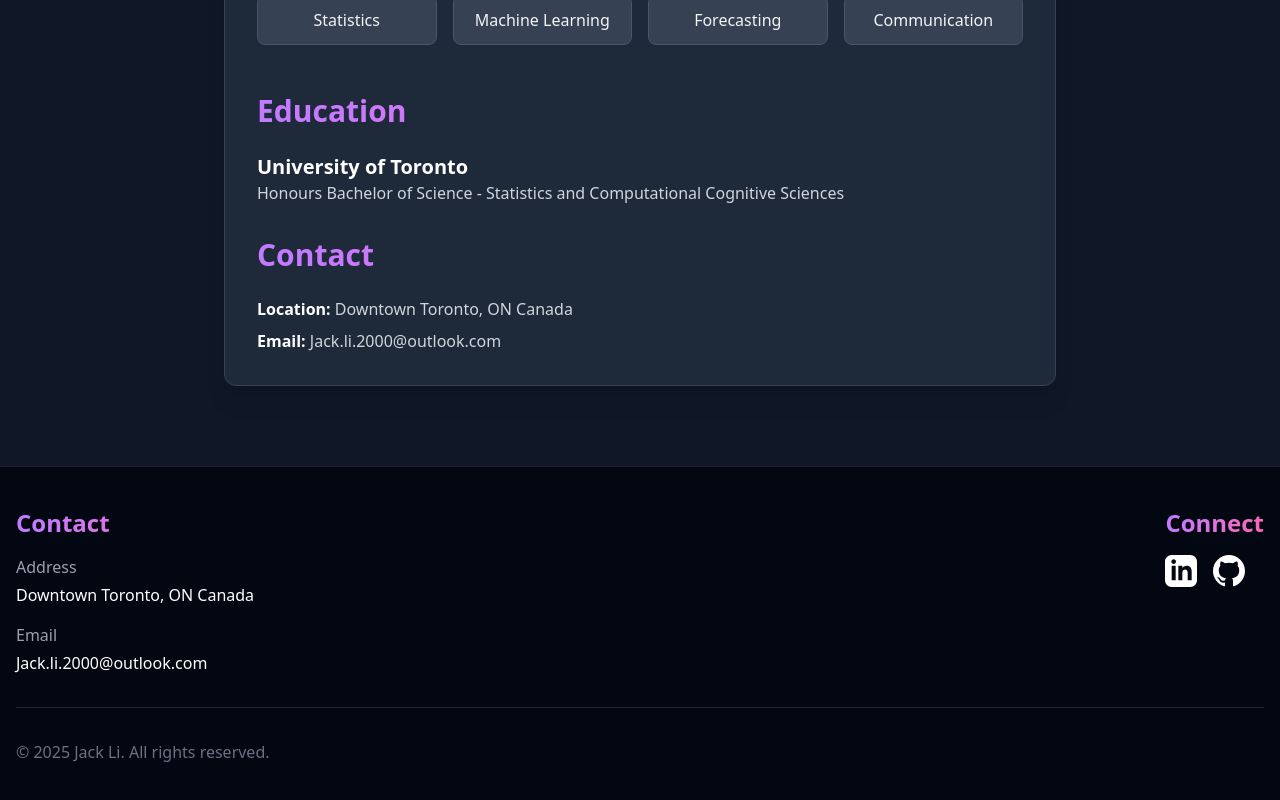
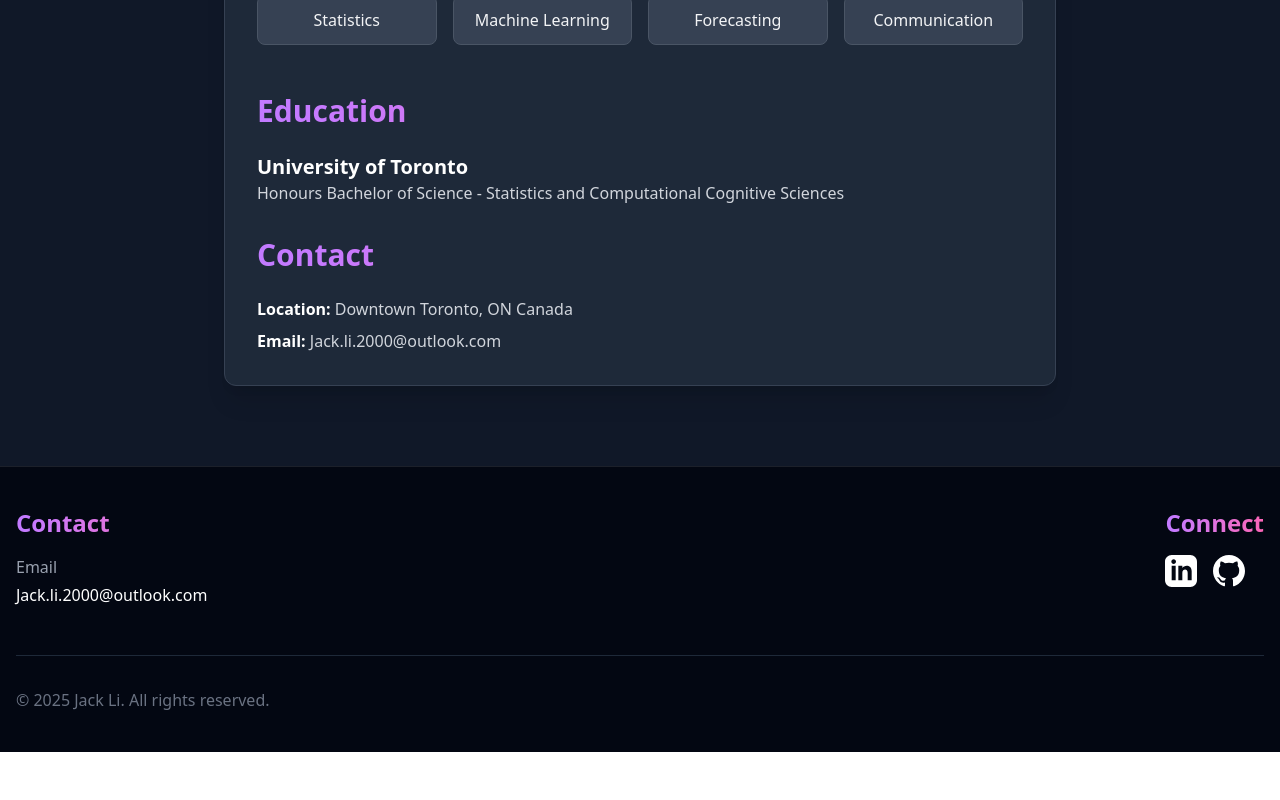
Before and after one commit to jack-li-2000/JackLiPortfolio, a SvelteKit app: page /generic in a window 1280 px wide. Shown: the part 2445-3245 px from the top of the page. After the commit the page ends 3197 px from the top, so only its background shows below. Built offline with nearby package versions, Linux system fonts and the light colour scheme.

Commit message:
Update +page.svelte

```diff
--- a/src/routes/generic/+page.svelte
+++ b/src/routes/generic/+page.svelte
@@ -183,10 +183,6 @@
         <div class="mb-6 md:mb-0">
           <h3 class="text-2xl font-bold mb-4 bg-clip-text text-transparent bg-gradient-to-r from-purple-400 to-pink-400">Contact</h3>
           <div class="mb-4">
-            <p class="text-gray-400 mb-1">Address</p>
-            <p class="text-white">Downtown Toronto, ON Canada</p>
-          </div>
-          <div>
             <p class="text-gray-400 mb-1">Email</p>
             <p class="text-white">Jack.li.2000@outlook.com</p>
           </div>
```
